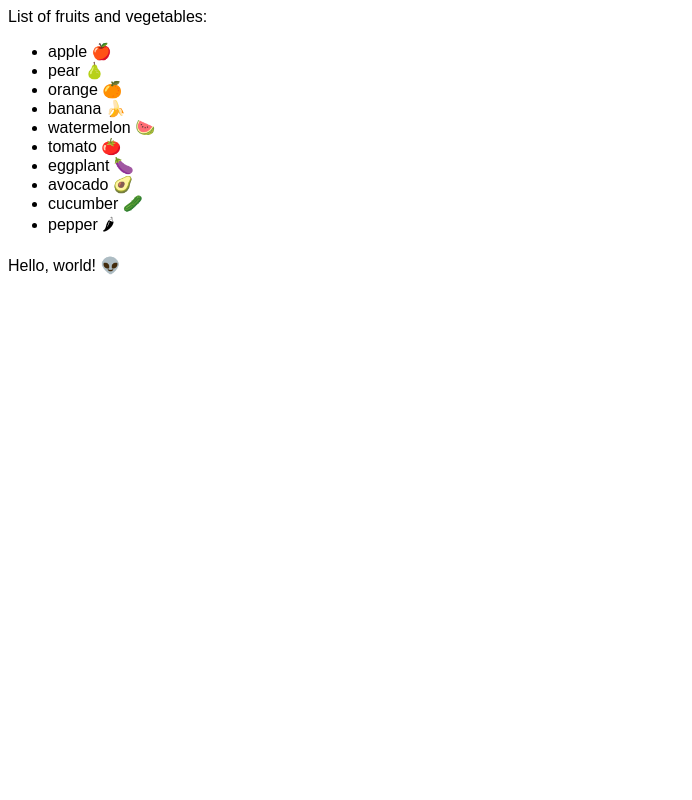
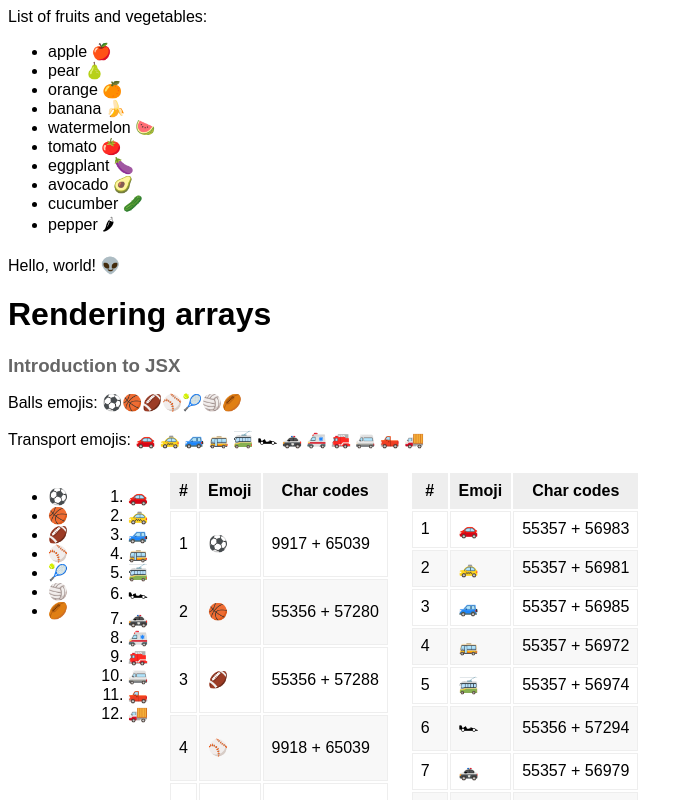
Before and after one commit to dasha-Ut/devReact, a React (Vite) app: page / in a window 1280 px wide. Shown: the top 800 px of the page, without its empty margins (0-692 px from the left). Built offline with nearby package versions, Linux system fonts and the light colour scheme.

Commit message:
arrays examples

```diff
--- /dev/null
+++ b/src/Intro/JSX/Arrays.tsx
@@ -0,0 +1,108 @@
+const TRANSPORT_EMOJIS = ['🚗', '🚕', '🚙', '🚌', '🚎', '🏎', '🚓', '🚑', '🚒', '🚐', '🛻', '🚚'];
+const BALLS_EMOJIS = ['⚽️', '🏀', '🏈', '⚾️', '🎾', '🏐', '🏉'];
+
+
+interface EmojisListProps {
+    emojis: string[];
+    ordered?: boolean; // boolean | undefined
+}
+
+export function EmojisList(props: EmojisListProps): JSX.Element {
+    const { emojis, ordered = false } = props;
+    const listItems = emojis.map((emoji, index) => <li key={index}>{emoji}</li>);
+    const ListComponent = ordered ? 'ol' : 'ul';
+    return <ListComponent>{listItems}</ListComponent>;
+}
+
+
+export function EmojisTable({ emojis }: { emojis: string[] }): JSX.Element {
+    const rows = new Array<JSX.Element>();
+    // const rows: JSX.Element[] = [];
+
+    for (let i = 0; i < emojis.length; i++) {
+        const emoji = emojis[i];
+        rows.push(
+            <tr key={i}>
+                <td>{i + 1}</td>
+                <td>{emoji}</td>
+                <td>
+                    {emoji
+                        .split('')
+                        .map((ch) => ch.charCodeAt(0))
+                        .join(' + ')}
+                </td>
+            </tr>
+        );
+    }
+
+    return (
+        <table>
+            <thead>
+                <tr>
+                    <th>#</th>
+                    <th>Emoji</th>
+                    <th>Char codes</th>
+                </tr>
+            </thead>
+            <tbody>{rows}</tbody>
+        </table>
+    );
+}
+
+interface propsTitleProps {
+    title: string;
+    subtitle: string;
+}
+
+export function TitleWithSubTitle(props: propsTitleProps): JSX.Element {
+    return (
+        <>
+            <h1>
+                {props.title}
+            </h1>
+            <h3>
+                {props.subtitle}
+            </h3>
+        </>
+    )
+}
+
+
+export function Arrays(): JSX.Element {
+    return (
+        <>
+            <TitleWithSubTitle
+                title={'Rendering arrays'}
+                subtitle={'Introduction to JSX'}
+            />
+
+            <p>Balls emojis: {BALLS_EMOJIS}</p>
+            <p>Transport emojis: {TRANSPORT_EMOJIS.join(' ')}</p>
+
+            <div style={{ display: 'flex', gap: 20 }}>
+                <EmojisList emojis={BALLS_EMOJIS} />
+                <EmojisList emojis={TRANSPORT_EMOJIS} ordered />
+
+                <EmojisTable emojis={BALLS_EMOJIS} />
+                <EmojisTable emojis={TRANSPORT_EMOJIS} />
+            </div>
+        </>
+
+
+
+    );
+
+}
+
+{/* <ChapterWrapper title="Rendering arrays" subtitle="Introduction to JSX">
+<p>Balls emojis: {BALLS_EMOJIS}</p>
+<p>Transport emojis: {TRANSPORT_EMOJIS.join(' ')}</p>
+
+<div style={{ display: 'flex', gap: 20 }}>
+  <EmojisList emojis={BALLS_EMOJIS} />
+  <EmojisList emojis={TRANSPORT_EMOJIS} ordered />
+  <EmojisTable emojis={BALLS_EMOJIS} />
+  <EmojisTable emojis={TRANSPORT_EMOJIS} />
+</div>
+</ChapterWrapper> */}
+//);
--- a/src/main.tsx
+++ b/src/main.tsx
@@ -3,13 +3,14 @@ import { createRoot } from 'react-dom/client'
 //import App from './App.tsx'
 import './main.css';
 import { Fragments } from './Intro/JSX/Fragments'
-//import { SameThingWithJsx } from './Intro/JSX/Basics'
+import { Arrays } from './Intro/JSX/Arrays'
 import { HelloWorld } from './Intro/HelloWorld';
 
 createRoot(document.getElementById('root')!).render(
   <div>
     <Fragments />
     <HelloWorld />
+    <Arrays />
   </div>
 
 )
```
